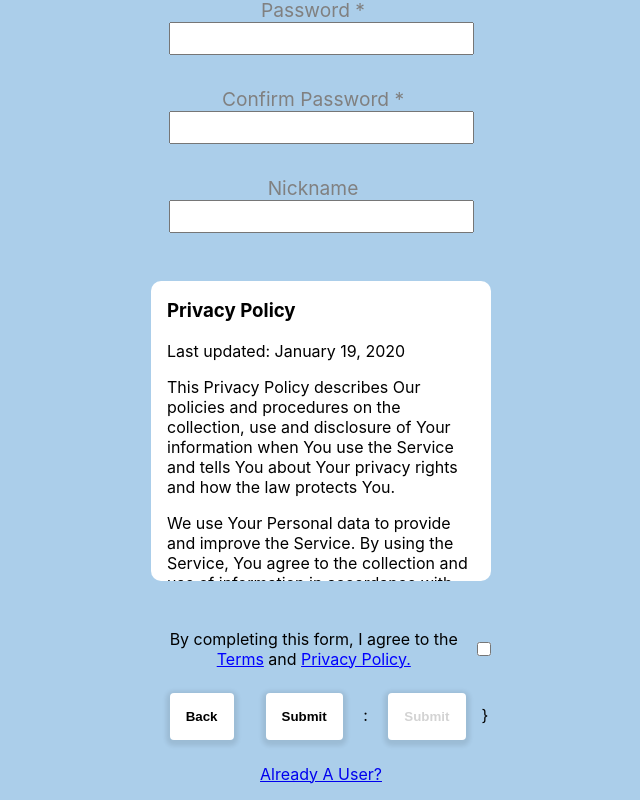
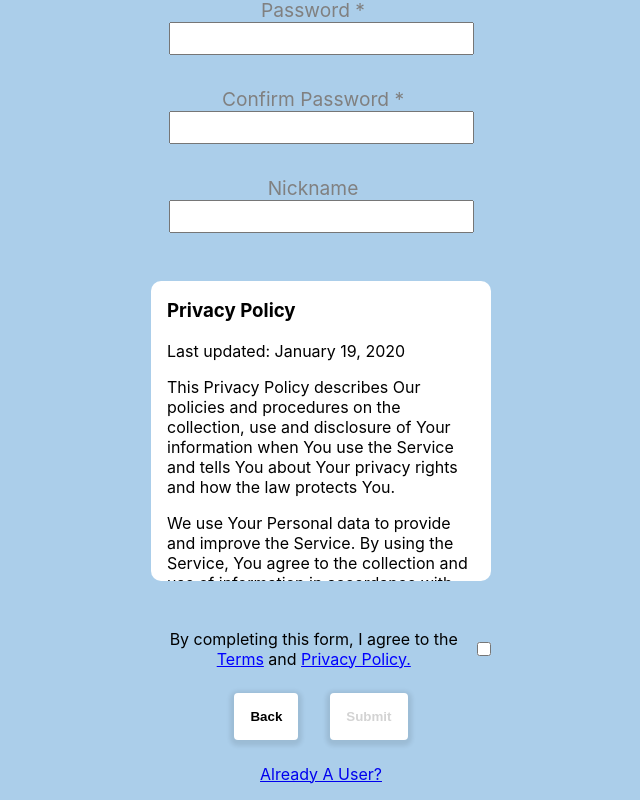
Before and after one commit to JonnyDeates/koi-goal-keeper, a React (Create React App) app: page /register in a window 1280 px wide. Shown: the part 307-1107 px from the top of the page, without its empty margins (319-959 px from the left). Built offline with nearby package versions, Linux system fonts and the light colour scheme.

Commit message:
Update Register.js

```diff
--- a/src/Register/Register.js
+++ b/src/Register/Register.js
@@ -152,7 +152,7 @@ class Register extends React.Component {
                     <Button type='button' onClick={() => window.location.replace('/')}>
                         Back
                     </Button>
-                    <Button type='submit'>
+                    {(this.state.isSubmitable) ? <Button type='submit'>
                         Submit
                     </Button> : <Button type={'button'} className={'disabled noselect'}>Submit</Button>}
                     <p><Link to={'/login'}>Already A User?</Link></p>
```
